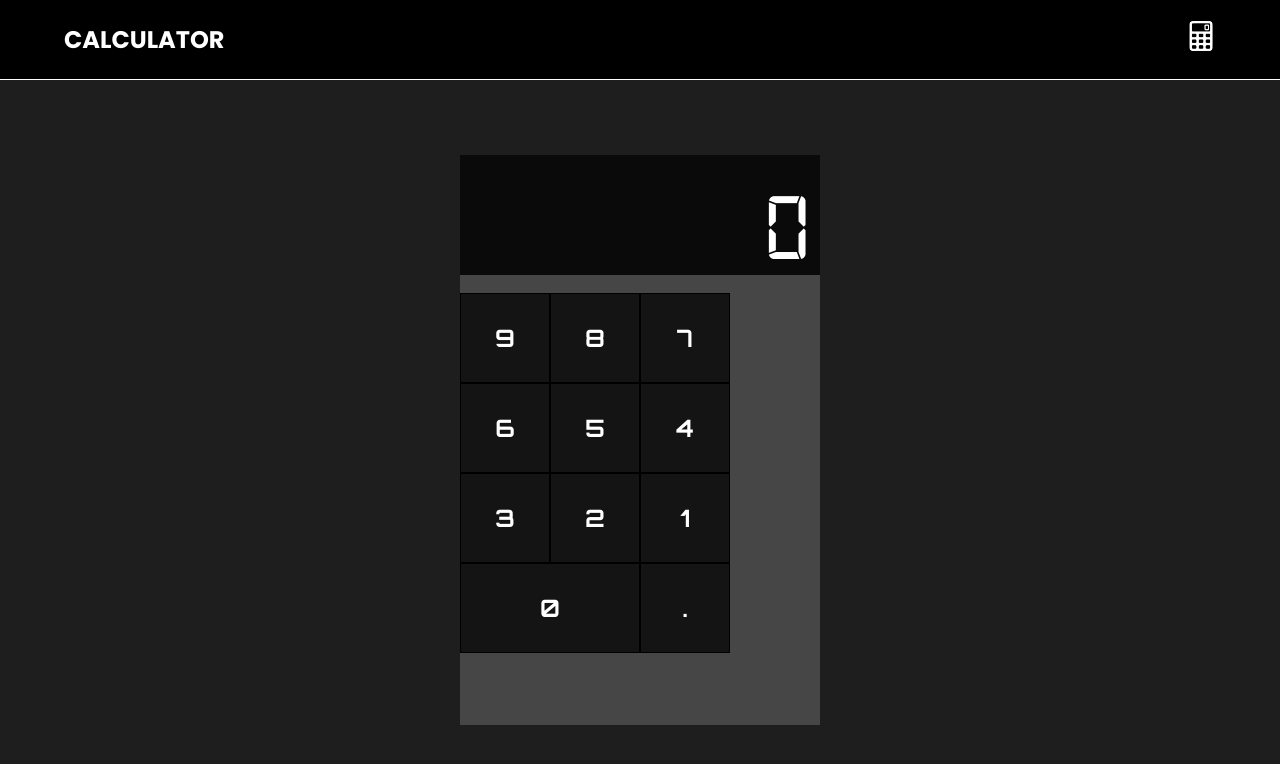
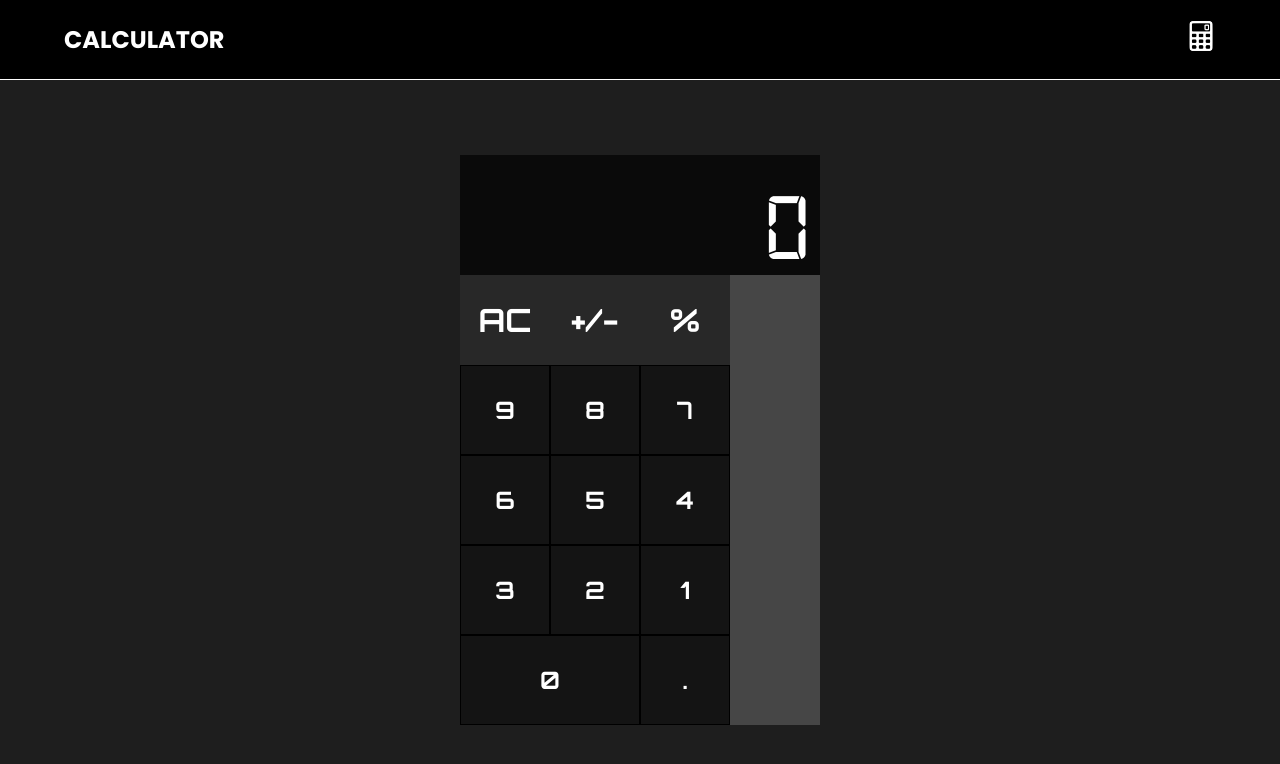
Before and after one commit to Jeremiah-Olatunde/calculator-vue, a Vue app: page / in a window 1280 px wide. Shown: the top 764 px of the page. Built offline with nearby package versions, Linux system fonts and the light colour scheme.

Commit message:
Added and configured utility buttons

```diff
--- a/src/components/TheCalculator.vue
+++ b/src/components/TheCalculator.vue
@@ -2,12 +2,14 @@
 	<div id="calculator">
 		<TheDisplay v-bind:data="currData"></TheDisplay>
 		<TheNumericPad @btn-press="updateData"></TheNumericPad>
+		<TheUtilityPad @btn-press="utilityHandler"></TheUtilityPad>
 	</div>
 </template>
 
 <script>
 	import TheDisplay from "./TheDisplay.vue";
 	import TheNumericPad from "./TheNumericPad.vue";
+	import TheUtilityPad from "./TheUtilityPad.vue";
 	export default {
 		data(){ return {
 			currData : "0",
@@ -16,6 +18,7 @@
 		components : {
 			TheDisplay,
 			TheNumericPad,
+			TheUtilityPad,
 		},
 		methods : {
 			updateData(digit){
@@ -25,6 +28,12 @@
 				else if( this.currData.length == 7 ) return;
 				else if( this.currData == "0" ) this.currData = digit;
 				else this.currData += digit;
+			},
+			clearData(){ this.currData = "0" },
+			utilityHandler(content){
+				if( content == "AC" ) this.clearData();
+				if( content == "+/-") this.currData = ((+(this.currData))*-1).toString();
+				if( content == "%" ) this.currData = (+((this.currData))/100).toString();
 			}
 		}
 	}
@@ -40,7 +49,7 @@
 		grid-template-rows: 120px global.repeat( auto, 5 );
 		grid-template-areas:
 			"display display display display"
-			". . . ."
+			"utility utility utility ."
 			"numeric numeric numeric ."
 			"numeric numeric numeric ."
 			"numeric numeric numeric ."
--- a/src/components/TheUtilityPad.vue
+++ b/src/components/TheUtilityPad.vue
@@ -0,0 +1,44 @@
+<template>
+	<div id="utility" @click="handleClick">
+		<div
+			v-for="(item, idx) in content"
+			:key="idx"
+			:data-content = "item"
+			class = "item"
+		>
+			<div>{{ item }}</div>
+		</div>
+	</div>
+</template>
+
+<script>
+	export default {
+		data(){ return {
+			content : [ "AC", "+/-", "%" ]
+		}},
+		methods : {
+			handleClick(e){
+				if(e.target.dataset.content)
+					this.$emit( "btn-press", e.target.dataset.content)
+				else
+					this.$emit( "btn-press", e.target.parentElement.dataset.content)
+			}
+		}
+	}
+</script>
+
+<style lang="scss" scoped>
+	#utility{
+		grid-area: utility;
+		background-color: rgb( 40, 40, 40 );
+		display: flex;
+		font-family: "Orbitron-Bold";
+		font-size: 2em;
+		color: rgb( 255, 255, 255 );
+		.item{
+			@include global.position(center);
+			height: 90px;
+			flex-basis: 33.333%;
+		}
+	}
+</style>
```
